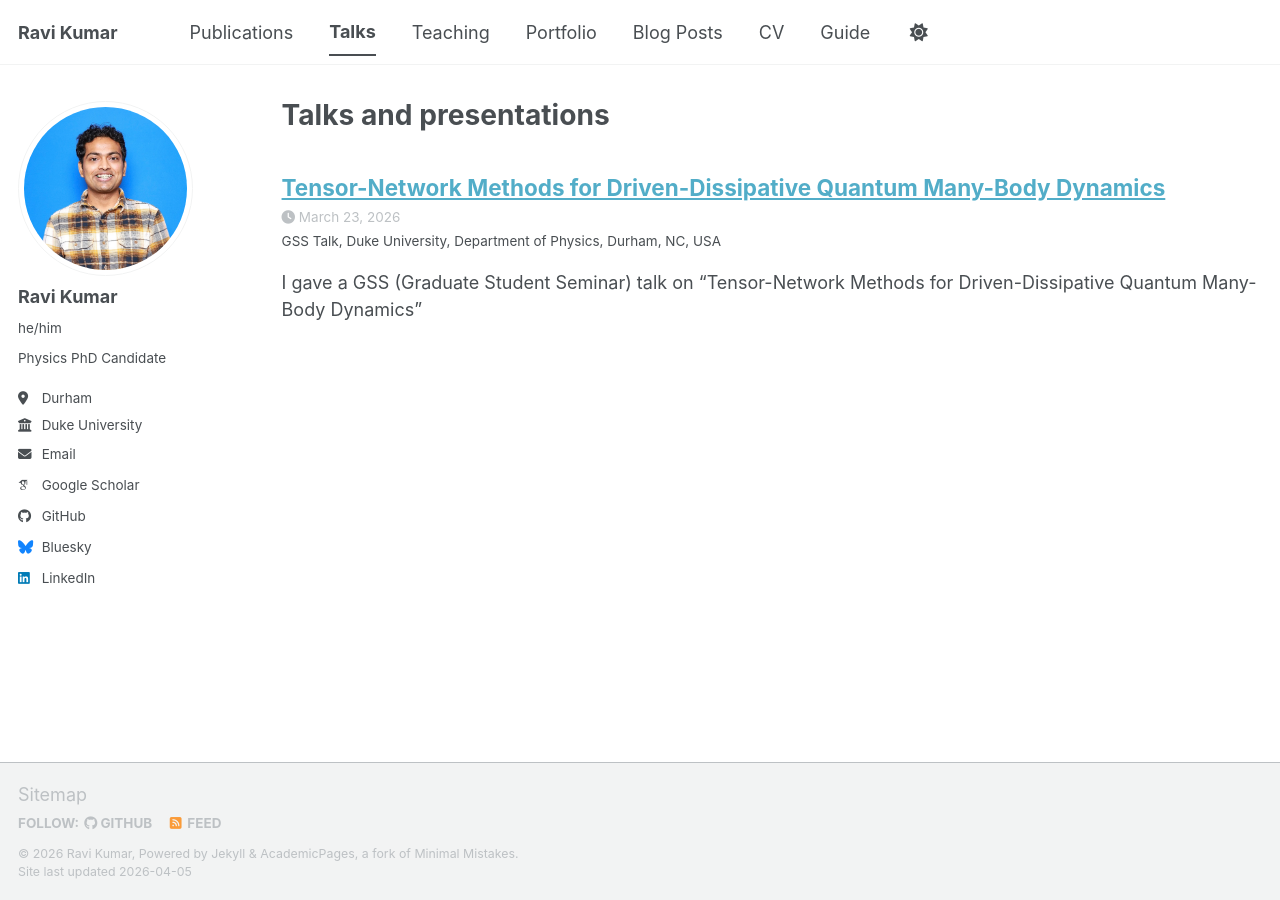
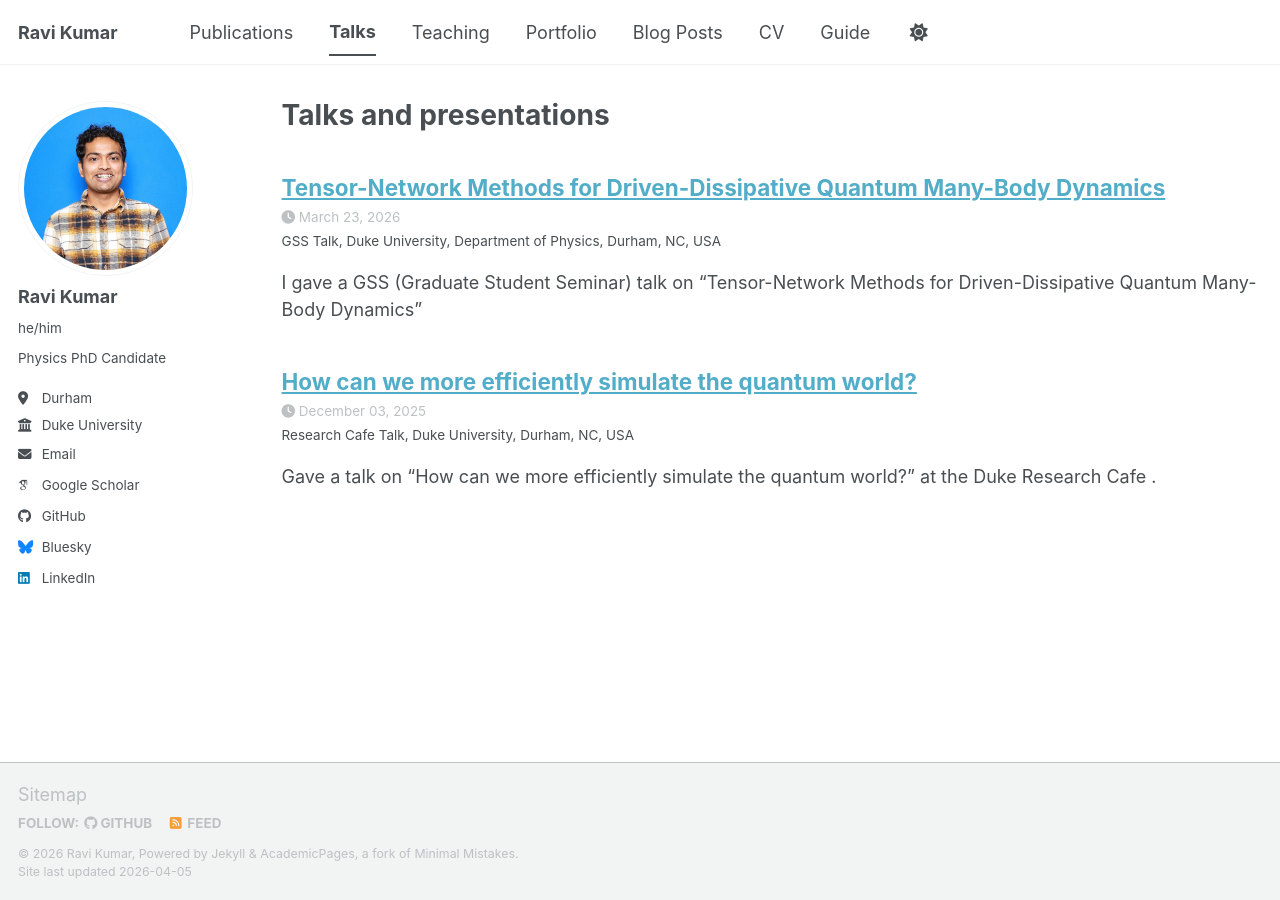
Before and after one commit to ravikumar1728/ravikumar1728.github.io, a Jekyll site: the page built from _pages/talks.html, in a window 1280 px wide. Built offline with Jekyll 4.4.1, drawn with Linux system fonts in a browser that asks for light colours; some web fonts are replaced; a script bundle is joined from its source files by our own code; library files that are not in the unit come from our copies.

Commit message:
Update research_cafe_talk.md

```diff
--- a/_talks/research_cafe_talk.md
+++ b/_talks/research_cafe_talk.md
@@ -1 +1,10 @@
+---
+title: "How can we more efficiently simulate the quantum world?"
+collection: talks
+type: "Research Cafe Talk"
+permalink: /talks/research cafe
+venue: "Duke University"
+date: 2025-12-03
+location: "Durham, NC, USA"
+---
 Gave a talk on “How can we more efficiently simulate the quantum world?” at the Duke Research Cafe .
```
